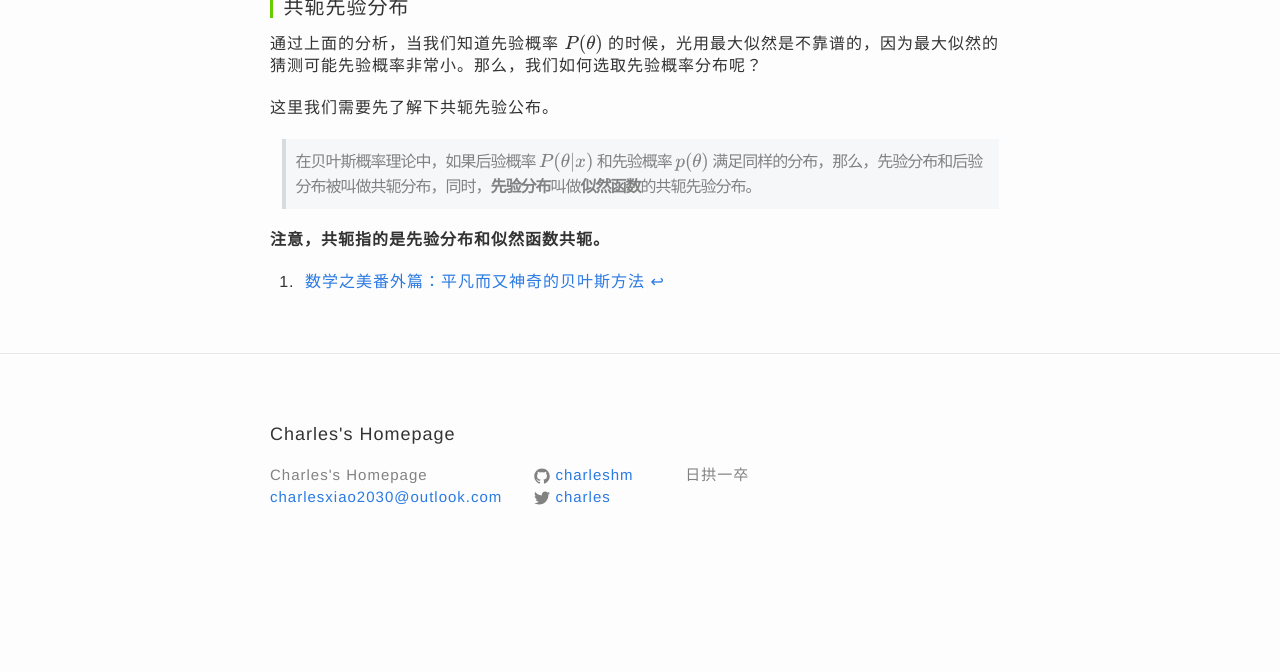
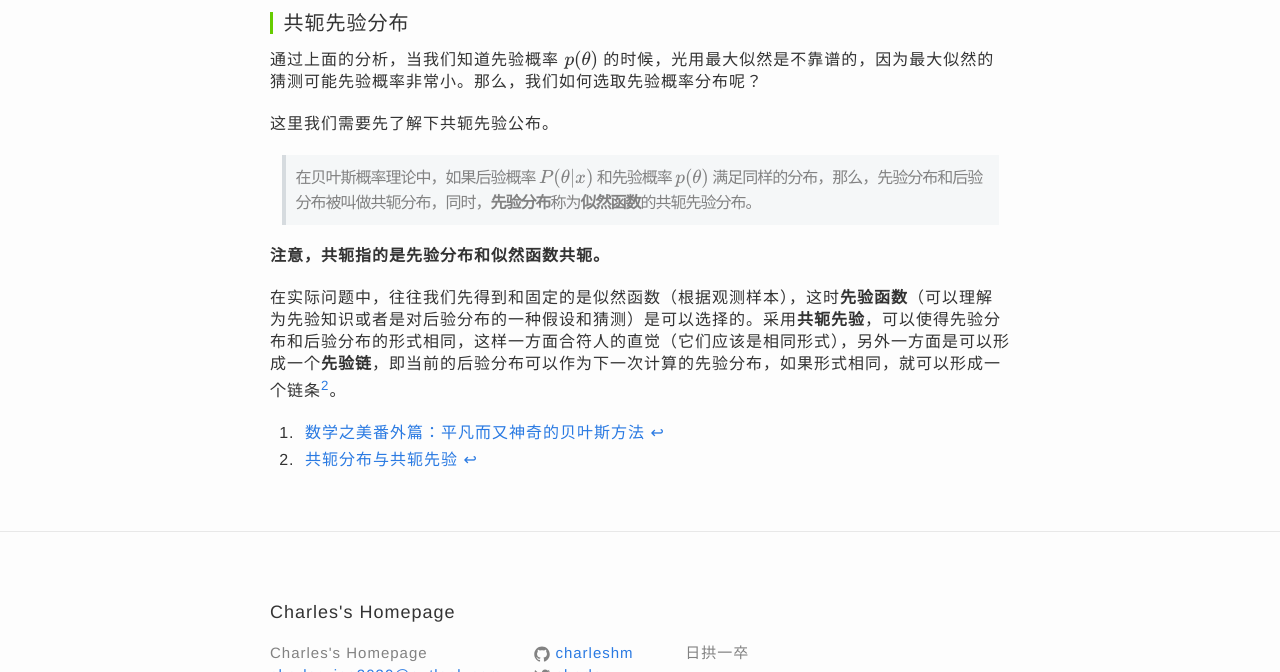
Before and after one commit to charleshm/charleshm.github.io, a Jekyll site: the page built from _posts/2016-03-18-LDA-Math.md, in a window 1280 px wide and 900 px high, scrolled down 888 px, cut to the strip 228-900 px from the top of the window. Built offline with Jekyll 4.4.1, drawn with Linux system fonts in a browser that asks for light colours; some web fonts are replaced; formulas are drawn with MathJax 3; comment, search, counter and statistics services are not loaded; before the commit the page ends 1684 px from its top, so only the background shows below that.

Commit message:
LDA-Math

```diff
--- a/_posts/2016-03-18-LDA-Math.md
+++ b/_posts/2016-03-18-LDA-Math.md
@@ -20,15 +20,21 @@ categories: 机器学习 自然语言处理
 
 ![此处输入图片的描述][1]
 
+----------
+
+
 #### 共轭先验分布
-通过上面的分析，当我们知道先验概率 $P(\theta)$ 的时候，光用最大似然是不靠谱的，因为最大似然的猜测可能先验概率非常小。那么，我们如何选取先验概率分布呢？
+通过上面的分析，当我们知道先验概率 $p(\theta)$ 的时候，光用最大似然是不靠谱的，因为最大似然的猜测可能先验概率非常小。那么，我们如何选取先验概率分布呢？
 
 这里我们需要先了解下共轭先验公布。
 
-> 在贝叶斯概率理论中，如果后验概率 $P(\theta\|x)$ 和先验概率 $p(\theta)$ 满足同样的分布，那么，先验分布和后验分布被叫做共轭分布，同时，**先验分布**叫做**似然函数**的共轭先验分布。
+> 在贝叶斯概率理论中，如果后验概率 $P(\theta\|x)$ 和先验概率 $p(\theta)$ 满足同样的分布，那么，先验分布和后验分布被叫做共轭分布，同时，**先验分布**称为**似然函数**的共轭先验分布。
 
 **注意，共轭指的是先验分布和似然函数共轭。**
+
+在实际问题中，往往我们先得到和固定的是似然函数（根据观测样本），这时**先验函数**（可以理解为先验知识或者是对后验分布的一种假设和猜测）是可以选择的。采用**共轭先验**，可以使得先验分布和后验分布的形式相同，这样一方面合符人的直觉（它们应该是相同形式），另外一方面是可以形成一个**先验链**，即当前的后验分布可以作为下一次计算的先验分布，如果形式相同，就可以形成一个链条[^2]。
 
   [1]: http://7xjbdi.com1.z0.glb.clouddn.com/Beta_distribution_pdf.svg.png
 
   [^1]: [数学之美番外篇：平凡而又神奇的贝叶斯方法](http://mindhacks.cn/2008/09/21/the-magical-bayesian-method/)
+  [^2]: [共轭分布与共轭先验](http://blog.huanghao.me/?p=250)
```
